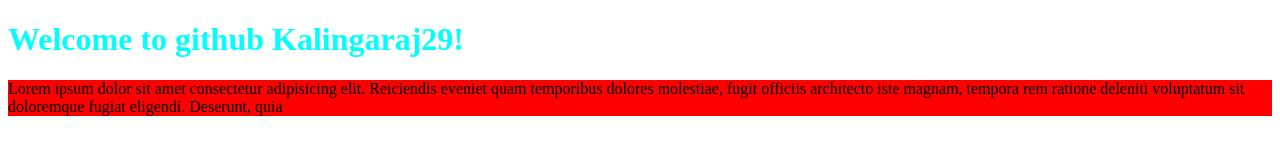
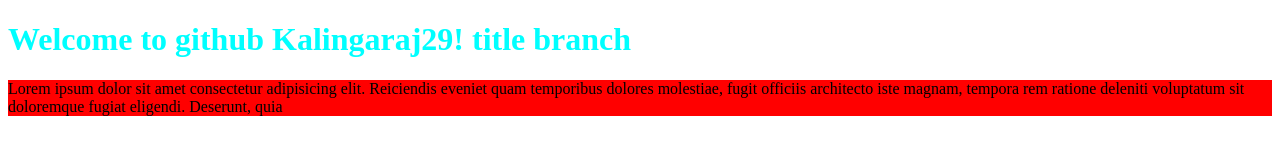
Before and after one commit to Kalingaraj29/compltetegit, a plain HTML site: page index.html in a window 1280 px wide. Drawn offline with Linux system fonts and the light colour scheme.

Commit message:
Changed the h1 name to title in branch
Changed the h1 name to title in branch

```diff
--- a/index.html
+++ b/index.html
@@ -8,7 +8,7 @@
     <title>Document</title>
 </head>
 <body>
-    <h1>Welcome to github Kalingaraj29!</h1>
+    <h1>Welcome to github Kalingaraj29! title branch</h1>
     <p>Lorem ipsum dolor sit amet consectetur adipisicing elit. Reiciendis eveniet quam temporibus dolores molestiae, fugit officiis architecto iste magnam, tempora rem ratione deleniti voluptatum sit doloremque fugiat eligendi. Deserunt, quia</p>
     <script src="./js.js"></script>
 </body>
```
